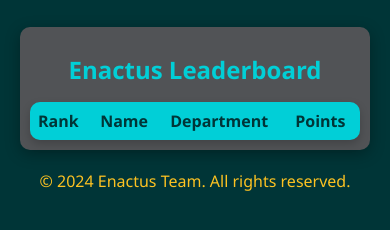
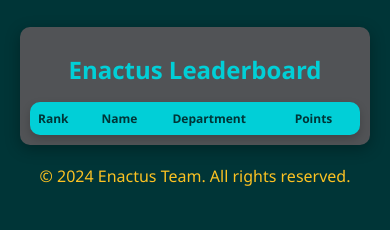
Before and after one commit to Hesham446/EnactusLeader, a plain HTML site: page index.html in a window 390 px wide. Shown: the part 104-334 px from the top of the page. Drawn offline with Linux system fonts and the light colour scheme.

Commit message:
Update style.css

```diff
--- a/style.css
+++ b/style.css
@@ -88,6 +88,7 @@
     padding: 30px;
     border-radius: 10px;
     box-shadow: 0 4px 15px rgba(0, 0, 0, 0.3);
+    overflow-x: auto; /* Allow horizontal scrolling on small screens */
 }
 
 .leaderboard-table {
@@ -185,15 +186,17 @@
 
     .leaderboard-container {
         padding: 15px; /* Reduce padding for smaller screens */
+        overflow-x: auto; /* Enable horizontal scrolling */
     }
 
-    .title {
-        font-size: 1.8em; /* Adjust title size */
+    .leaderboard-table {
+        width: 100%; /* Make table full width */
     }
 
     .leaderboard-table th,
     .leaderboard-table td {
         padding: 10px; /* Reduce cell padding */
+        font-size: 12px; /* Smaller font for mobile */
     }
 
     .login-container, .admin-container {
@@ -223,15 +226,21 @@
 
     .leaderboard-container {
         padding: 10px;
+        overflow-x: auto; /* Enable horizontal scrolling */
     }
 
     .title {
         font-size: 1.5em; /* Further reduce title size */
     }
 
+    .leaderboard-table {
+        width: 100%; /* Ensure table doesn't overflow on small screens */
+        font-size: 10px; /* Reduce table font size */
+    }
+
     .leaderboard-table th,
     .leaderboard-table td {
-        padding: 8px;
+        padding: 8px; /* Further reduce cell padding */
     }
 
     .login-container, .admin-container {
```
